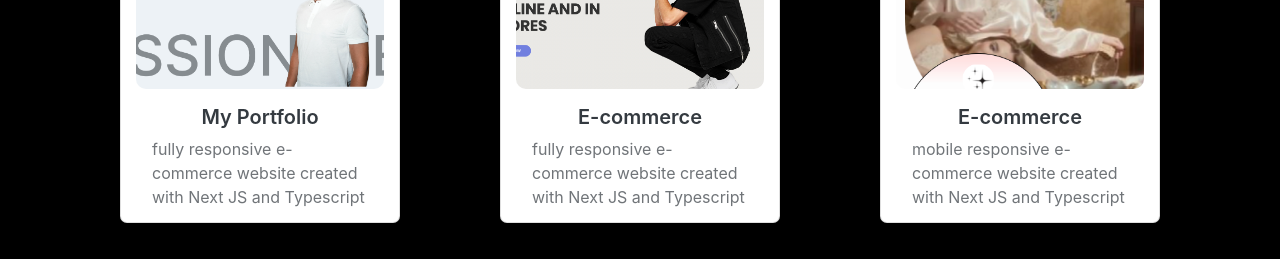
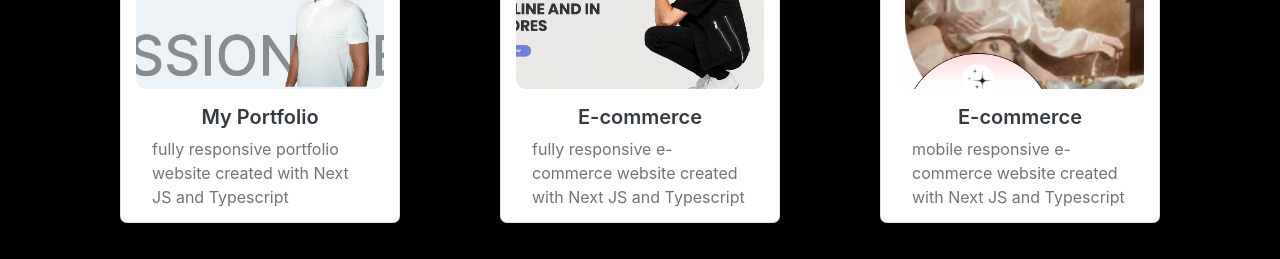
Before and after one commit to Metodij-Gjorgichkov/myPortfolio, a Next.js app: page / in a window 1280 px wide. Shown: the part 840-1099 px from the top of the page. Built offline with nearby package versions, Linux system fonts and the light colour scheme; grey boxes are pictures that could not be loaded.

Commit message:
finished the app

```diff
--- a/src/db.ts
+++ b/src/db.ts
@@ -60,7 +60,7 @@ export const project_specifications: ProjectsSpecificationType[] = [
     category: "nextJS",
     image: "/images/cards-images/myPortfolio.png",
     name: "My Portfolio",
-    desc: "fully responsive e-commerce website created with Next JS and Typescript",
+    desc: "fully responsive portfolio website created with Next JS and Typescript",
     linkGithub: "https://github.com/Metodij-Gjorgichkov/myPortfolio",
   },
   {
@@ -175,7 +175,7 @@ export const project_specifications: ProjectsSpecificationType[] = [
     category: "javascript",
     image: "/images/cards-images/javascript02.png",
     name: "Street Artists App",
-    desc: "mobile website about Stret Artists and paitings created with Javascript",
+    desc: "mobile website about Street Artists and paitings created with Javascript",
     linkTo: "https://metodij-gjorgichkov-artists-project.netlify.app",
     linkGithub:
       "https://github.com/Metodij-Gjorgichkov/myProjects/tree/project-02/project-02",
```
